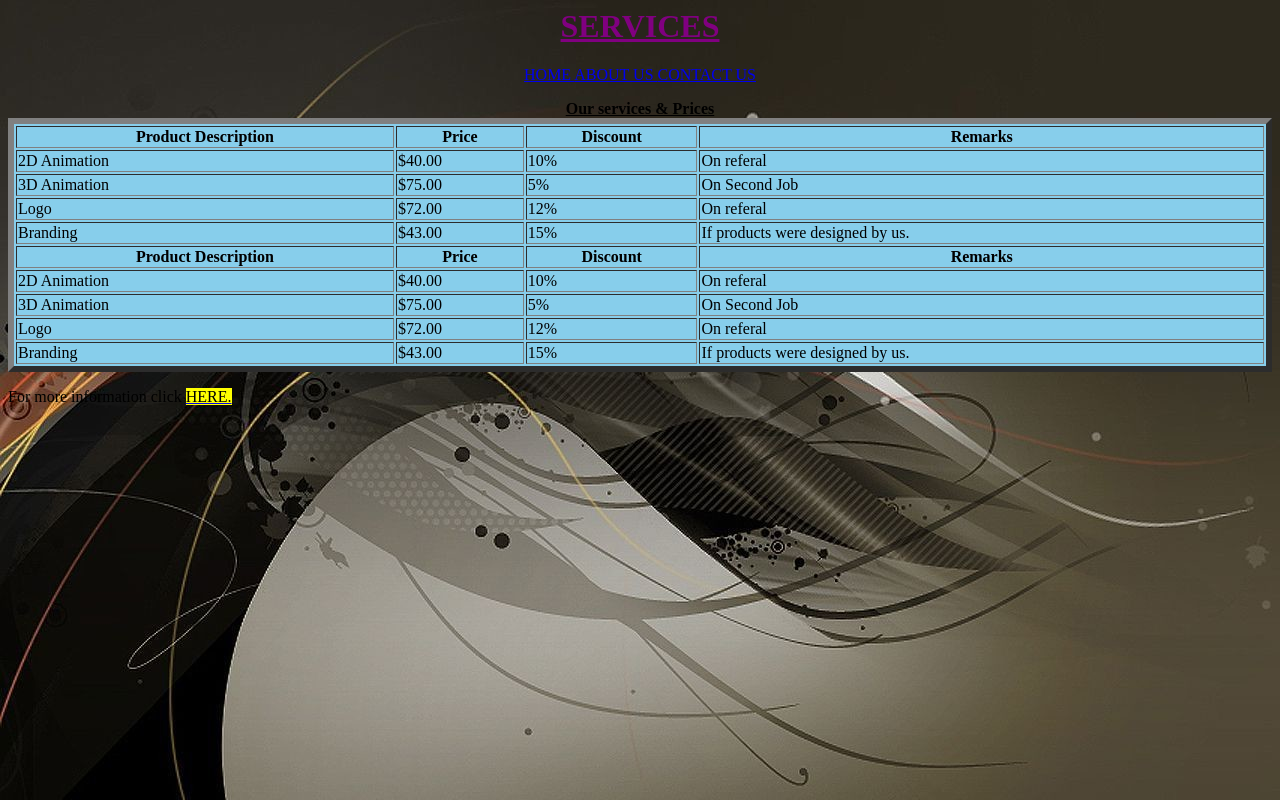
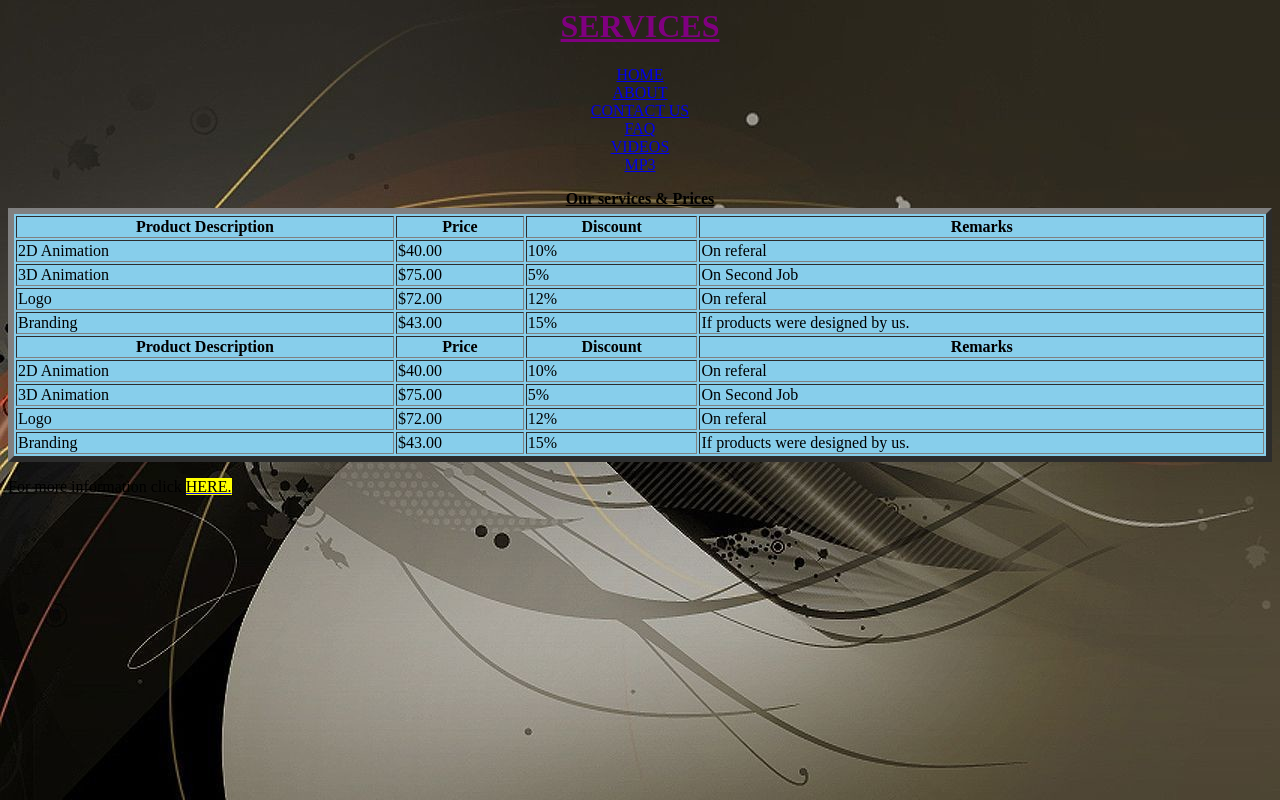
Before and after one commit to lonewolfduke/page7, a plain HTML site: page services.html in a window 1280 px wide. Drawn offline with Linux system fonts and the light colour scheme.

Commit message:
LOG CHECK

```diff
--- a/services.html
+++ b/services.html
@@ -4,7 +4,7 @@
     </head>
     <body background="209871.jpg">
 <h1><font color="purple"><b><div style="text-align:center"><u>SERVICES</u></div></b></font></h1>
-<p><div style="text-align:center"><a href="my_index.html"> HOME        </a><a href="about.html"> ABOUT US </a> <a href="contact.html">CONTACT US</a></div></p>
+<p><font color="green"><div style="text-align:center"><a href="Home.html"> HOME </a><br><a href="about.html">  ABOUT</a><br><a href="contact.html">CONTACT US</a><br><a href="faq.html">FAQ</a><br><a href="video.html">VIDEOS</a><br><a href="mp3.html">MP3</a></div></font></p>
 <table style="width:100%" border="6" id="t04"bgcolor= "#87ceeb" >
     <caption><b><u>Our services & Prices</u></b></caption>
     <tr>
```
Also changed, not shown: faq.html (+1 -0 lines).
